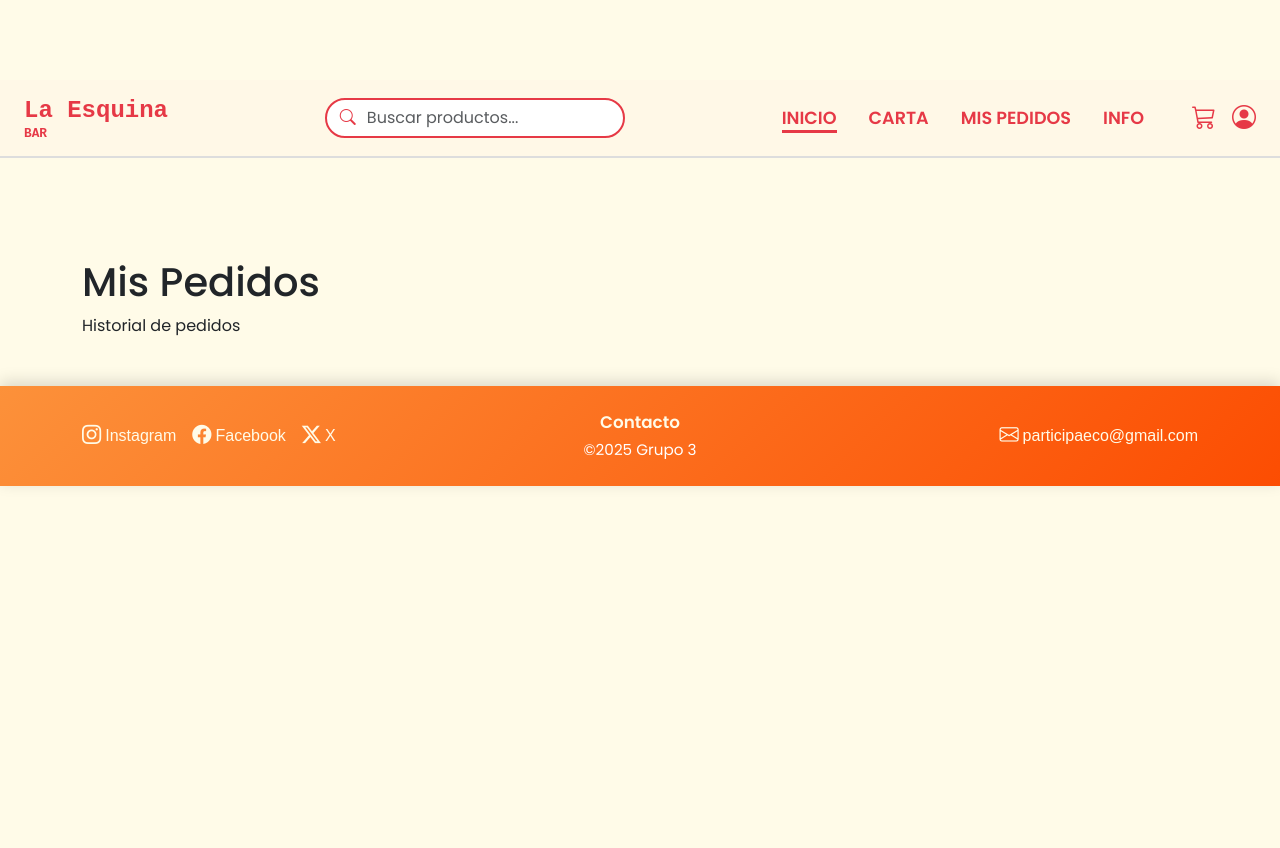
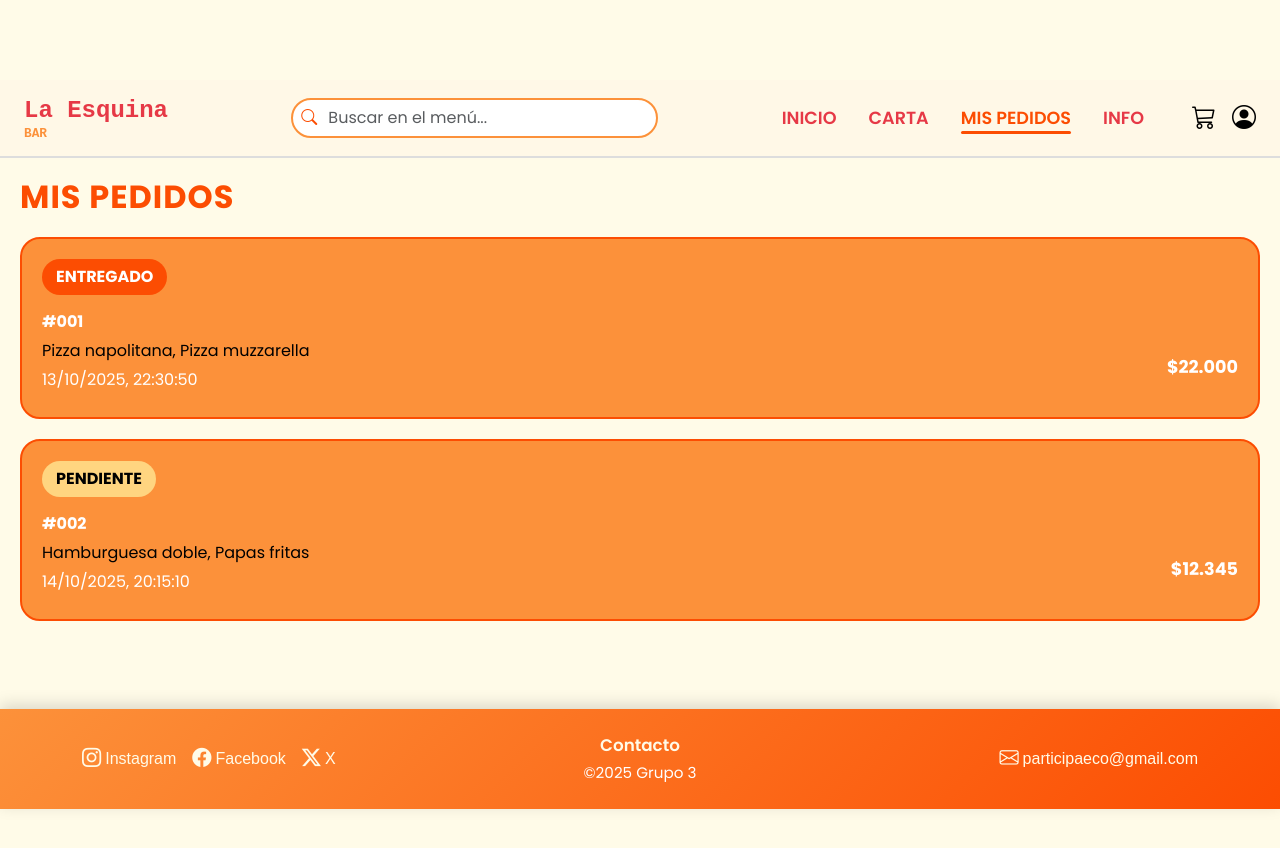
Before and after one commit to cabreraanadeluz-alt/Sist-Gestn, a React (Vite) app: page /pedidos in a window 1280 px wide. Shown: the top 848 px of the page. Built offline with nearby package versions, Linux system fonts and the light colour scheme; the HTML template or start-up script is replaced by a standard one.

Commit message:
agrego seccion mispedidos y cambio el color en general

```diff
--- a/src/App.jsx
+++ b/src/App.jsx
@@ -7,6 +7,7 @@ import Menu from './assets/Carta/menu';
 import Login from './assets/Login/login';
 import Footer from './assets/Footer/footer';
 import Carrito from './assets/Carrito/carrito';
+import MisPedidos from './assets/Mispedidos/mispedidos';
 import 'bootstrap/dist/css/bootstrap.min.css';
 import 'bootstrap-icons/font/bootstrap-icons.css';
 import './App.css';
@@ -22,7 +23,7 @@ function App() {
         <Routes>
           <Route path="/" element={<Inicio />} />
           <Route path="/carta" element={<Menu />} />
-          <Route path="/pedidos" element={<Pedidos />} />
+          <Route path="/pedidos" element={<MisPedidos />} />
           <Route path="/info" element={<InfoRedirect />} />
           <Route path="/carrito" element={<Carrito />} />
           <Route path="/perfil" element={<Perfil />} />
@@ -34,15 +35,6 @@ function App() {
     </CartProvider>
   );
 }
-
-
-const Pedidos = () => (
-  <div className="container" style={{ paddingTop: '100px' }}>
-    <h1>Mis Pedidos</h1>
-    <p>Historial de pedidos</p>
-  </div>
-);
-
 const InfoRedirect = () => {
   const navigate = useNavigate();
 
--- a/src/assets/Buscador/buscador.css
+++ b/src/assets/Buscador/buscador.css
@@ -1,18 +1,51 @@
 .search-box {
-    position: relative;
-    width: 300px;
+  position: relative;
+  display: flex;
+  align-items: center;
 }
 
 .search-box input {
-    border-radius: 20px;
-    border: 2px solid #E63946;
-    padding-left: 40px;
+  border-radius: 25px;
+  padding-left: 35px;
+  border: 2px solid var(--naranja-suave);
 }
 
 .search-box i {
-    position: absolute;
-    left: 15px;
-    top: 50%;
-    transform: translateY(-50%);
-    color: #E63946;
+  position: absolute;
+  left: 10px;
+  color: var(--naranja-vivo);
 }
+
+.search-results {
+  position: absolute;
+  top: 45px;
+  left: 0;
+  right: 0;
+  background: var(--blanco);
+  border: 1px solid var(--naranja-suave);
+  border-radius: 8px;
+  box-shadow: 0 3px 8px rgba(0,0,0,0.1);
+  max-height: 250px;
+  overflow-y: auto;
+  z-index: 2000;
+}
+
+.search-results li {
+  display: flex;
+  align-items: center;
+  padding: 8px 10px;
+  cursor: pointer;
+  transition: background 0.2s;
+}
+
+.search-results li:hover {
+  background-color: var(--crema-claro);
+}
+
+.search-results img {
+  width: 35px;
+  height: 35px;
+  object-fit: cover;
+  border-radius: 5px;
+  margin-right: 10px;
+}
--- a/src/assets/Buscador/buscador.jsx
+++ b/src/assets/Buscador/buscador.jsx
@@ -1,14 +1,34 @@
 import React, { useState } from 'react';
+import { useNavigate } from 'react-router-dom';
+import menuData from './menuData.js';
 import './buscador.css';
 
-const Buscador = ({ onSearch }) => {
+const Buscador = () => {
   const [searchTerm, setSearchTerm] = useState('');
+  const [resultados, setResultados] = useState([]);
+  const navigate = useNavigate();
 
-  const handleSearch = (e) => {
-    setSearchTerm(e.target.value);
-    if (onSearch) {
-      onSearch(e.target.value);
+  const handleChange = (e) => {
+    const valor = e.target.value.toLowerCase();
+    setSearchTerm(valor);
+
+    if (valor.trim() === '') {
+      setResultados([]);
+      return;
     }
+
+    const filtrados = menuData.filter(item =>
+      item.nombre.toLowerCase().includes(valor) ||
+      item.descripcion.toLowerCase().includes(valor)
+    );
+
+    setResultados(filtrados);
+  };
+
+  const irAProducto = (categoria) => {
+    navigate(`/carta#${categoria}`);
+    setResultados([]);
+    setSearchTerm('');
   };
 
   return (
@@ -17,10 +37,23 @@ const Buscador = ({ onSearch }) => {
       <input
         type="text"
         className="form-control"
-        placeholder="Buscar productos..."
+        placeholder="Buscar en el menú..."
         value={searchTerm}
-        onChange={handleSearch}
+        onChange={handleChange}
       />
+      {resultados.length > 0 && (
+        <ul className="search-results">
+          {resultados.map(item => (
+            <li key={item.id} onClick={() => irAProducto(item.categoria)}>
+              <img src={item.imagen} alt={item.nombre} />
+              <div>
+                <strong>{item.nombre}</strong>
+                <p>{item.precio}</p>
+              </div>
+            </li>
+          ))}
+        </ul>
+      )}
     </div>
   );
 };
--- /dev/null
+++ b/src/assets/Buscador/menuData.js
@@ -0,0 +1,103 @@
+const menuData = [
+  {
+    id: 1,
+    categoria: 'pizzas',
+    nombre: 'Pizza Margarita',
+    descripcion: 'Salsa de tomate, mozzarella fresca y albahaca',
+    precio: '$7.000',
+    imagen: 'img/margarita.jpg'
+  },
+  {
+    id: 2,
+    categoria: 'pizzas',
+    nombre: 'Pizza Pepperoni',
+    descripcion: 'Salsa de tomate, mozzarella y pepperoni',
+    precio: '$8.000',
+    imagen: 'img/peperoni.jpg'
+  },
+  {
+    id: 3,
+    categoria: 'pizzas',
+    nombre: 'Pizza Napolitana',
+    descripcion: 'Salsa de tomate, mozzarella, tomate y ajo',
+    precio: '$6.000',
+    imagen: 'img/napolitana.jpg'
+  },
+
+  {
+    id: 4,
+    categoria: 'panes',
+    nombre: 'Sandwich de Milanesa',
+    descripcion: 'Pan, milanesa de carne, tomate, lechuga y aderezo a gusto',
+    precio: '$9.000',
+    imagen: 'img/sandwich.jpg'
+  },
+  {
+    id: 5,
+    categoria: 'panes',
+    nombre: 'Hamburguesa Completa',
+    descripcion: 'Pan, carne, queso, lechuga, tomate y cebolla',
+    precio: '$8.000',
+    imagen: 'img/hamburguesa.jpg'
+  },
+  {
+    id: 6,
+    categoria: 'panes',
+    nombre: 'Pancho Especial',
+    descripcion: 'Pan, salchicha, queso, bacon y aderezos',
+    precio: '$5.000',
+    imagen: 'img/panchos.jpg'
+  },
+
+  {
+    id: 7,
+    categoria: 'plato',
+    nombre: 'Milanesa con Papas',
+    descripcion: 'Milanesa de carne o pollo con papas fritas',
+    precio: '$8.000',
+    imagen: 'img/milapapas.jpg'
+  },
+  {
+    id: 8,
+    categoria: 'plato',
+    nombre: 'Pasta Boloñesa',
+    descripcion: 'Fideos con salsa boloñesa y queso rallado',
+    precio: '$7.500',
+    imagen: 'img/pasta.jpg'
+  },
+  {
+    id: 9,
+    categoria: 'plato',
+    nombre: 'Empanadas',
+    descripcion: 'Carne, pollo, jamón y queso (docena)',
+    precio: '$2.000ud.',
+    imagen: 'img/empanadas.jpg'
+  },
+
+  {
+    id: 10,
+    categoria: 'bebidas',
+    nombre: 'Gaseosa',
+    descripcion: 'Coca Cola, Sprite, Fanta (500ml)',
+    precio: '$2.500',
+    imagen: 'img/gaseosas.jpg'
+  },
+  {
+    id: 11,
+    categoria: 'bebidas',
+    nombre: 'Agua Mineral',
+    descripcion: 'Agua con o sin gas (500ml)',
+    precio: '$1.800',
+    imagen: 'img/aguas.jpg'
+  },
+  {
+    id: 12,
+    categoria: 'bebidas',
+    nombre: 'Cerveza',
+    descripcion: 'Quilmes, Brahma (1L)',
+    precio: '$4.000',
+    imagen: 'img/cervezas.jpg'
+  }
+];
+
+export default menuData;
--- /dev/null
+++ b/src/assets/Mispedidos/Mispedidos.jsx
@@ -0,0 +1,60 @@
+import React, { useEffect, useState } from "react";
+import "./misPedidos.css";
+
+const MisPedidos = () => {
+  const [pedidos, setPedidos] = useState([]);
+
+  useEffect(() => {
+    const data = [
+      {
+        id: 1,
+        estado: "Entregado",
+        productos: ["Pizza napolitana", "Pizza muzzarella"],
+        fecha: "13/10/2025, 22:30:50",
+        total: 22000,
+      },
+      {
+        id: 2,
+        estado: "Pendiente",
+        productos: ["Hamburguesa doble", "Papas fritas"],
+        fecha: "14/10/2025, 20:15:10",
+        total: 12345,
+      },
+    ];
+    setPedidos(data);
+  }, []);
+
+  const getEstadoClass = (estado) => {
+    switch (estado.toLowerCase()) {
+      case "entregado":
+        return "estado entregado";
+      case "pendiente":
+        return "estado pendiente";
+      default:
+        return "estado";
+    }
+  };
+
+  return (
+    <div className="mis-pedidos-container">
+      <h2>MIS PEDIDOS</h2>
+
+      {pedidos.map((pedido) => (
+        <div key={pedido.id} className="pedido-card">
+          <div className={getEstadoClass(pedido.estado)}>
+            {pedido.estado.toUpperCase()}
+          </div>
+
+          <p className="pedido-id">#{String(pedido.id).padStart(3, "0")}</p>
+          <p className="pedido-productos">
+            {pedido.productos.join(", ")}
+          </p>
+          <p className="pedido-fecha">{pedido.fecha}</p>
+          <p className="pedido-total">${pedido.total.toLocaleString("es-AR")}</p>
+        </div>
+      ))}
+    </div>
+  );
+};
+
+export default MisPedidos;
--- /dev/null
+++ b/src/assets/Mispedidos/mispedidos.css
@@ -0,0 +1,82 @@
+:root {
+  --naranja-vivo: #fc4d02;
+  --crema-claro: #fffbe8;
+  --naranja-suave: #fc913a;
+  --negro: #000000;
+  --blanco: #ffffff;
+}
+
+body {
+  background-color: var(--crema-claro);
+  font-family: "Roboto", sans-serif;
+  margin: 0;
+  padding: 0;
+}
+
+.mis-pedidos-container {
+  padding: 20px;
+}
+
+.mis-pedidos-container h2 {
+  color: var(--naranja-vivo);
+  letter-spacing: 1px;
+  margin-bottom: 20px;
+}
+
+.pedido-card {
+  background-color: var(--naranja-suave);
+  color: var(--negro);
+  border: 2px solid var(--naranja-vivo);
+  border-radius: 20px;
+  padding: 20px;
+  margin-bottom: 20px;
+  position: relative;
+  transition: transform 0.2s ease;
+}
+
+.pedido-card:hover {
+  transform: scale(1.02);
+}
+
+.estado {
+  display: inline-block;
+  padding: 6px 14px;
+  border-radius: 20px;
+  font-weight: bold;
+  margin-bottom: 10px;
+  background-color: var(--naranja-vivo);
+  color: var(--blanco);
+}
+
+.estado.entregado {
+  background-color: var(--naranja-vivo);
+}
+
+.estado.pendiente {
+  background-color: #ffd580;
+  color: var(--negro);
+}
+
+.pedido-id {
+  font-weight: bold;
+  margin: 5px 0;
+  color: var(--blanco);
+}
+
+.pedido-productos {
+  margin: 5px 0;
+}
+
+.pedido-fecha {
+  color: var(--blanco);
+  margin: 5px 0;
+}
+
+.pedido-total {
+  position: absolute;
+  right: 20px;
+  bottom: 20px;
+  font-weight: bold;
+  font-size: 1.1rem;
+  color: var(--blanco);
+}
--- a/src/assets/Navegador/navegador.css
+++ b/src/assets/Navegador/navegador.css
@@ -1,6 +1,15 @@
+:root {
+  --naranja-vivo: #fc4d02;
+  --naranja-suave: #fc913a;
+  --crema-claro: #fffbe8;
+  --negro: #000000;
+  --blanco: #ffffff;
+}
+
+
 .navbar-custom {
-    background-color: #FFF8E7;
-    border-bottom: 2px solid #ddd;
+  background-color: var(--crema-claro);
+  border-bottom: 2px solid var(--naranja-suave);
   padding: 1rem 0;
   position: fixed;
   top: 0;
@@ -14,9 +23,10 @@
   padding: 0.5rem 0;
 }
 
+
 .logo-text {
-    font-family: 'Courier New', monospace;
-    color: #E63946;
+  font-family: 'Poppins', sans-serif;
+  color: var(--naranja-vivo);
   font-size: 1.5rem;
   font-weight: bold;
   transition: font-size 0.3s;
@@ -30,37 +40,79 @@
   font-size: 0.8rem;
   display: block;
   margin-top: -5px;
+  color: var(--naranja-suave);
 }
 
+
 .nav-link-custom {
-    color: #E63946 !important;
+  color: var(--negro) !important;
   font-weight: 600;
   font-size: 1.1rem;
   margin: 0 1rem;
-    text-decoration: none;
-    transition: all 0.3s;
+  text-decoration: none !important;
+  position: relative;
+  transition: all 0.3s ease;
 }
 
-.nav-link-custom:hover {
-    color: #C62D3A !important;
+
+.nav-link-custom:hover,
+.nav-link-custom:focus {
+  color: var(--naranja-vivo) !important;
   transform: translateY(-2px);
 }
 
+
 .nav-link-custom.active {
-    border-bottom: 3px solid #E63946;
+  color: var(--naranja-vivo) !important;
+}
+
+.nav-link-custom.active::after {
+  content: "";
+  position: absolute;
+  bottom: -4px;
+  left: 0;
+  width: 100%;
+  height: 3px;
+  background-color: var(--naranja-vivo);
+  border-radius: 3px;
 }
 
 .icon-btn {
-    background: none;
-    border: none;
-    color: #E63946;
-    font-size: 1.5rem;
+  background: none !important;
+  border: none !important;
+  color: var(--negro) !important;
+  font-size: 1.6rem;
   margin-left: 1rem;
   cursor: pointer;
-    transition: all 0.3s;
+  transition: color 0.3s ease, transform 0.2s ease;
+  position: relative;
 }
 
+
 .icon-btn:hover {
-    color: #C62D3A;
+  color: var(--naranja-vivo) !important;
   transform: scale(1.1);
 }
+
+
+.icon-btn:active {
+  color: var(--naranja-suave) !important;
+  transform: scale(0.95);
+}
+
+
+.icon-btn i.bi-cart3,
+.icon-btn i.bi-person-circle {
+  color: inherit !important;
+}
+
+
+.badge.bg-danger {
+  background-color: var(--naranja-vivo) !important;
+  color: var(--blanco) !important;
+  font-size: 0.7rem;
+  padding: 0.3em 0.5em;
+  border: 1px solid var(--blanco);
+  top: -6px !important;
+  left: 10px !important;
+}
--- a/src/assets/Navegador/navegador.jsx
+++ b/src/assets/Navegador/navegador.jsx
@@ -1,39 +1,40 @@
 import React, { useState } from 'react';
-import { useNavigate } from 'react-router-dom';
+import { useNavigate, useLocation } from 'react-router-dom';
 import { useCart } from '../../context/CartContext';
 import Buscador from '../Buscador/buscador';
 import './navegador.css';
 
-/*const Navegador = ({ cartCount = 0 }) => {
-  const navigate = useNavigate();
-  const [isMenuOpen, setIsMenuOpen] = useState(false);*/
 const Navegador = () => {
   const navigate = useNavigate();
+  const location = useLocation(); // 👈 Detecta la ruta actual
   const [isMenuOpen, setIsMenuOpen] = useState(false);
   const { getCartCount } = useCart();
   const cartCount = getCartCount();
 
-
   const handleSearch = (searchTerm) => {
     console.log('Búsqueda:', searchTerm);
-
   };
 
   const toggleMenu = () => {
     setIsMenuOpen(!isMenuOpen);
   };
 
+  const isActive = (path) => location.pathname === path ? 'active' : '';
+
   return (
     <nav className="navbar navbar-expand-lg navbar-custom">
       <div className="container-fluid px-4">
 
-        <a className="navbar-brand d-flex align-items-center" href="/" onClick={(e) => { e.preventDefault(); navigate('/'); }}>
+        <a
+          className="navbar-brand d-flex align-items-center"
+          href="/"
+          onClick={(e) => { e.preventDefault(); navigate('/'); }}
+        >
           <div className="logo-text">
             La Esquina
             <span className="logo-subtitle">BAR</span>
           </div>
         </a>
-
 
         <button
           className="navbar-toggler"
@@ -44,32 +45,45 @@ const Navegador = () => {
           <span className="navbar-toggler-icon"></span>
         </button>
 
-
         <div className={`collapse navbar-collapse ${isMenuOpen ? 'show' : ''}`}>
-
           <div className="mx-auto my-3 my-lg-0">
             <Buscador onSearch={handleSearch} />
           </div>
 
-
           <ul className="navbar-nav align-items-center">
             <li className="nav-item">
-              <a className="nav-link-custom active" href="/" onClick={(e) => { e.preventDefault(); navigate('/'); }}>
+              <a
+                className={`nav-link-custom ${isActive('/')}`}
+                href="/"
+                onClick={(e) => { e.preventDefault(); navigate('/'); }}
+              >
                 INICIO
               </a>
             </li>
             <li className="nav-item">
-              <a className="nav-link-custom" href="/carta" onClick={(e) => { e.preventDefault(); navigate('/carta'); }}>
+              <a
+                className={`nav-link-custom ${isActive('/carta')}`}
+                href="/carta"
+                onClick={(e) => { e.preventDefault(); navigate('/carta'); }}
+              >
                 CARTA
               </a>
             </li>
             <li className="nav-item">
-              <a className="nav-link-custom" href="/pedidos" onClick={(e) => { e.preventDefault(); navigate('/pedidos'); }}>
+              <a
+                className={`nav-link-custom ${isActive('/pedidos')}`}
+                href="/pedidos"
+                onClick={(e) => { e.preventDefault(); navigate('/pedidos'); }}
+              >
                 MIS PEDIDOS
               </a>
             </li>
             <li className="nav-item">
-              <a className="nav-link-custom" href="/info" onClick={(e) => { e.preventDefault(); navigate('/info'); }}>
+              <a
+                className={`nav-link-custom ${isActive('/info')}`}
+                href="/info"
+                onClick={(e) => { e.preventDefault(); navigate('/info'); }}
+              >
                 INFO
               </a>
             </li>
```
Lines whose indentation alone changed are shown as unchanged.
